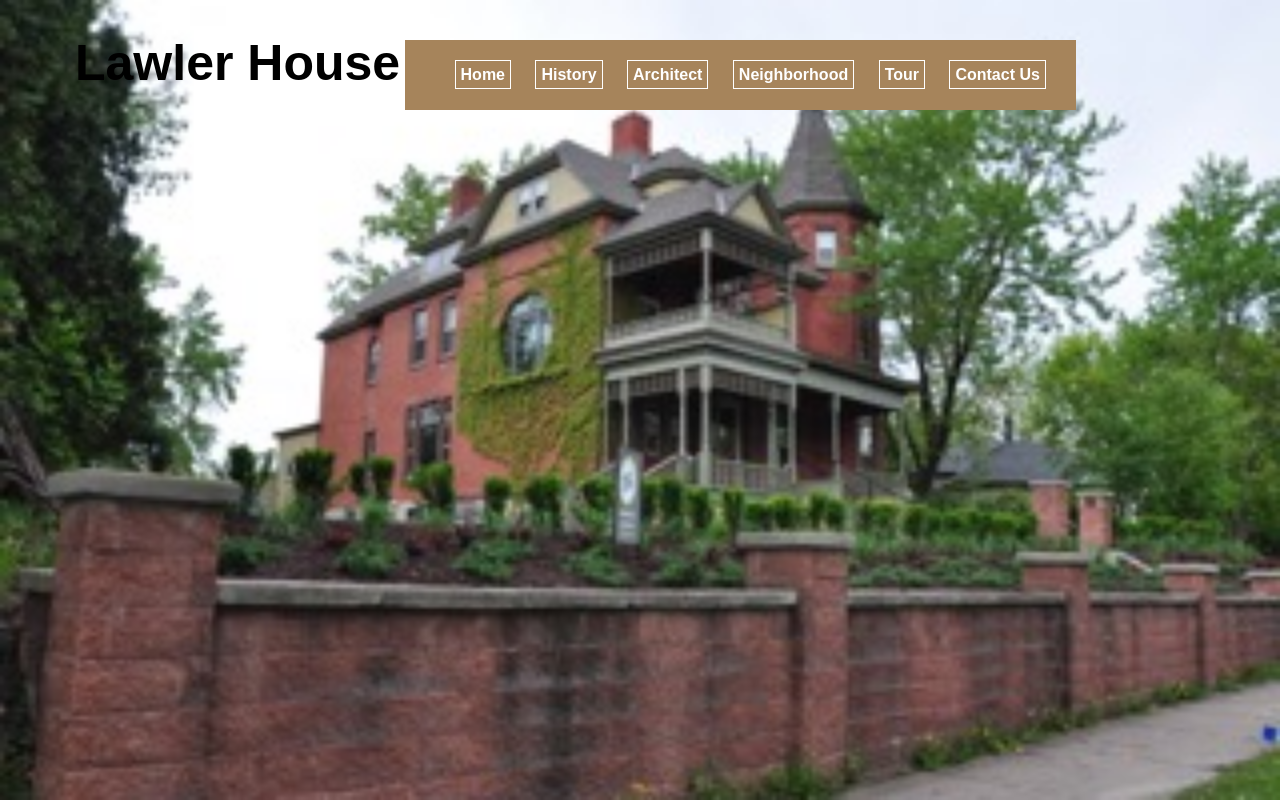
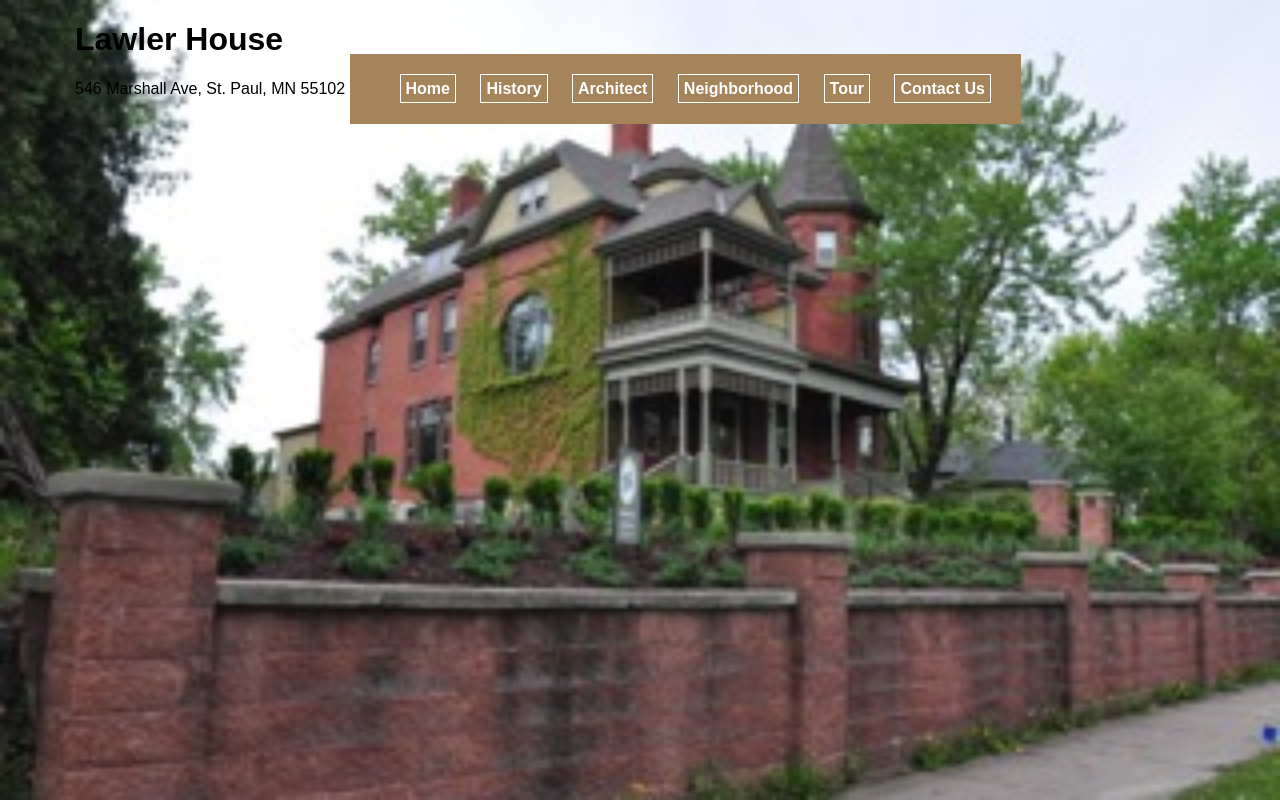
Before and after one commit to colinchmiller/546_Marshall, a website: page client/views/index.html in a window 1280 px wide. Drawn offline with Linux system fonts and the light colour scheme; files that its build step writes are made by us from their sources; files whose address does not match are found by name.

Commit message:
additional styling nav section, add address to title

```diff
--- a/client/styles/stylesheet.css
+++ b/client/styles/stylesheet.css
@@ -1,9 +1,8 @@
 header{
   margin: 0 20px 0 20px;
 }
-header h1{
+.house{
   display: inline-block;
-  font-size: 50px;
   /*default/normalize likely affecting it's lining up with the nave links*/
   margin-left: 55px;
 }
--- a/client/views/index.html
+++ b/client/views/index.html
@@ -12,7 +12,10 @@
 
   <body>
     <header>
-      <h1>Lawler House</h1>
+      <div class="house">
+        <h1>Lawler House</h1>
+        <p>546 Marshall Ave, St. Paul, MN 55102</p>
+      </div>
       <nav><ul>
         <li><a href="/#/home">Home</a></li>
         <li><a href="/#/history">History</a></li>
--- a/server/public/assets/styles/stylesheet.css
+++ b/server/public/assets/styles/stylesheet.css
@@ -1,9 +1,8 @@
 header{
   margin: 0 20px 0 20px;
 }
-header h1{
+.house{
   display: inline-block;
-  font-size: 50px;
   /*default/normalize likely affecting it's lining up with the nave links*/
   margin-left: 55px;
 }
```
Also changed, not shown: server/public/assets/views/index.html (+4 -1 lines).
